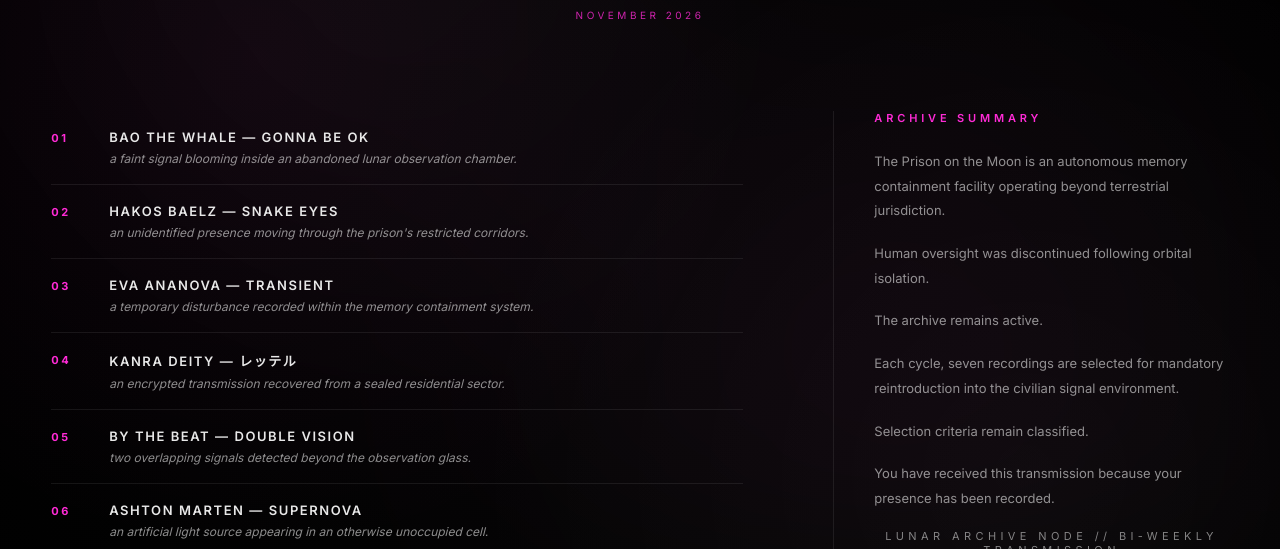
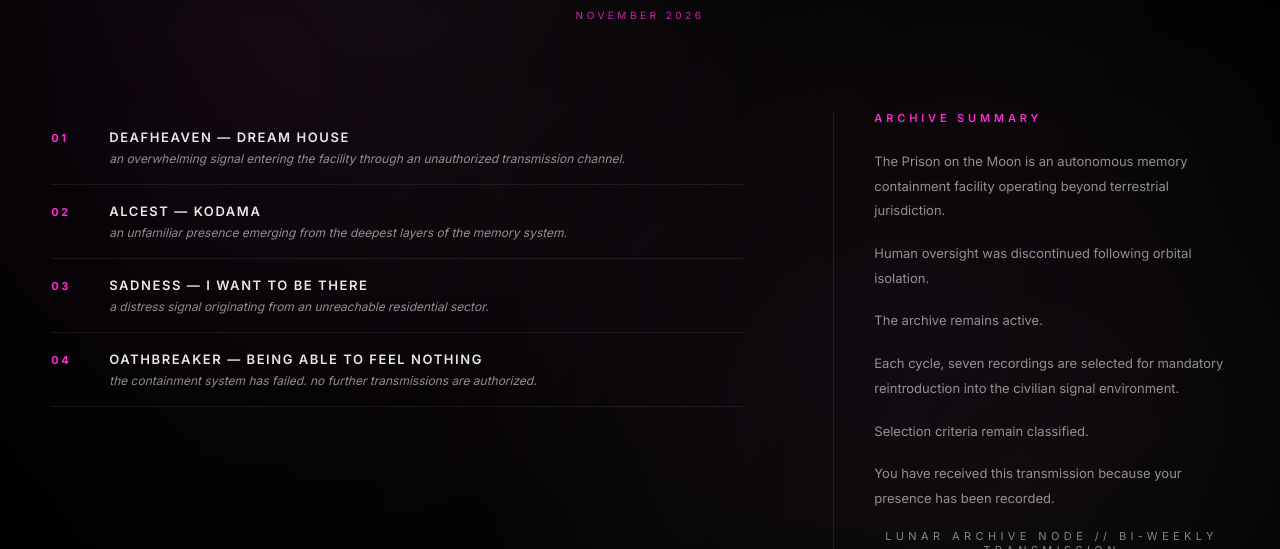
Before and after one commit to axaxayacatl/theprisononthemoon, a plain HTML site: page index.html in a window 1280 px wide. Shown: the part 251-800 px from the top of the page. Drawn offline with Linux system fonts and the light colour scheme.

Commit message:
Update tracklist with new entries and remove old ones
Removed several track entries and added new ones for Deafheaven, Alcest, Sadness, Oathbreaker, and Ashton Marten.

```diff
--- a/index.html
+++ b/index.html
@@ -222,81 +222,56 @@
 
         <section class="tracklist" aria-label="Archive recordings">
 
+
 <a
   class="track"
-            href="https://www.youtube.com/results?search_query=Bao+the+Whale+Gonna+Be+Ok"
+  href="https://www.youtube.com/results?search_query=Deafheaven+Dream+House"
   target="_blank"
   rel="noopener noreferrer"
 >
   <div class="number">01</div>
   <div>
-              <h3>Bao the Whale — Gonna Be Ok</h3>
-              <p>a faint signal blooming inside an abandoned lunar observation chamber.</p>
+    <h3>Deafheaven — Dream House</h3>
+    <p>an overwhelming signal entering the facility through an unauthorized transmission channel.</p>
   </div>
 </a>
 
 <a
   class="track"
-            href="https://www.youtube.com/results?search_query=Hakos+Baelz+SNAKE+EYES"
+  href="https://www.youtube.com/results?search_query=Alcest+Kodama"
   target="_blank"
   rel="noopener noreferrer"
 >
   <div class="number">02</div>
   <div>
-              <h3>Hakos Baelz — SNAKE EYES</h3>
-              <p>an unidentified presence moving through the prison's restricted corridors.</p>
+    <h3>Alcest — Kodama</h3>
+    <p>an unfamiliar presence emerging from the deepest layers of the memory system.</p>
   </div>
 </a>
 
 <a
   class="track"
-            href="https://www.youtube.com/results?search_query=Eva+Ananova+Transient"
+  href="https://www.youtube.com/results?search_query=Sadness+I+Want+To+Be+There"
   target="_blank"
   rel="noopener noreferrer"
 >
   <div class="number">03</div>
   <div>
-              <h3>Eva Ananova — Transient</h3>
-              <p>a temporary disturbance recorded within the memory containment system.</p>
+    <h3>Sadness — I Want to Be There</h3>
+    <p>a distress signal originating from an unreachable residential sector.</p>
   </div>
 </a>
 
 <a
   class="track"
-            href="https://www.youtube.com/results?search_query=Kanra+Deity+music"
+  href="https://www.youtube.com/results?search_query=Oathbreaker+Being+Able+To+Feel+Nothing"
   target="_blank"
   rel="noopener noreferrer"
 >
   <div class="number">04</div>
   <div>
-              <h3>Kanra Deity — レッテル</h3>
-              <p>an encrypted transmission recovered from a sealed residential sector.</p>
-            </div>
-          </a>
-
-          <a
-            class="track"
-            href="https://www.youtube.com/results?search_query=BY+THE+BEAT+Double+Vision"
-            target="_blank"
-            rel="noopener noreferrer"
-          >
-            <div class="number">05</div>
-            <div>
-              <h3>BY THE BEAT — Double Vision</h3>
-              <p>two overlapping signals detected beyond the observation glass.</p>
-            </div>
-          </a>
-
-          <a
-            class="track"
-            href="https://www.youtube.com/results?search_query=Ashton+Marten+SUPERNOVA"
-            target="_blank"
-            rel="noopener noreferrer"
-          >
-            <div class="number">06</div>
-            <div>
-              <h3>Ashton Marten — SUPERNOVA</h3>
-              <p>an artificial light source appearing in an otherwise unoccupied cell.</p>
+    <h3>Oathbreaker — Being Able to Feel Nothing</h3>
+    <p>the containment system has failed. no further transmissions are authorized.</p>
   </div>
 </a>
 
```
Lines whose indentation alone changed are shown as unchanged.
